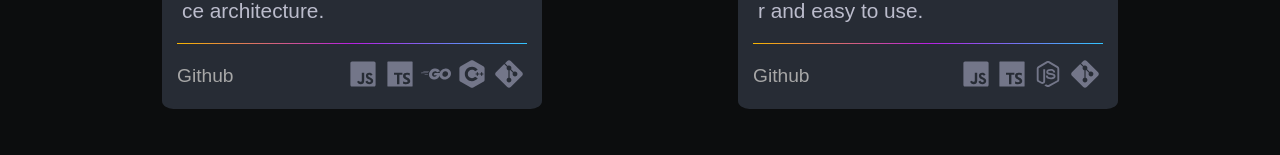
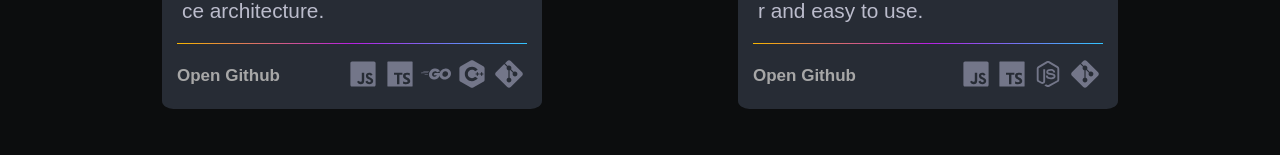
Before and after one commit to Smaug6739/smaug-website, a Nuxt app: page / in a window 1280 px wide. Shown: the part 519-674 px from the top of the page. Built offline with nearby package versions, Linux system fonts and the light colour scheme.

Commit message:
Improve links

```diff
--- a/components/about.component.vue
+++ b/components/about.component.vue
@@ -51,10 +51,3 @@ p {
   }
 }
 </style>
-
-<script>
-export default {
-  name: "About",
-  component: true,
-};
-</script>
--- a/components/badge.component.vue
+++ b/components/badge.component.vue
@@ -1,13 +1,7 @@
 <template ref="badge">
   <span class="bg">
-    <img
-      v-bind:src="'/icons/' + name + '-icon.svg'"
-      v-bind:alt="name"
-      class="icon"
-      ref="bgImage"
-      @mouseenter="show"
-      @mouseleave="hide"
-    />
+    <img v-bind:src="'/icons/' + name + '-icon.svg'" v-bind:alt="name" class="icon" ref="bgImage" @mouseenter="show"
+      @mouseleave="hide" />
     <div class="bubble">
       <span class="bubble-text" ref="bg">
         {{ capitalizeFirstLetter(name) }}
@@ -18,6 +12,7 @@
 
 <style scoped lang="scss">
 @import "../assets/scss/theme-variables.scss";
+
 .bg {
   position: relative;
   padding: 0 0.2rem 0rem 0.2rem;
@@ -32,7 +27,7 @@
 
 .bubble-text {
   opacity: 0;
-  transition: opacity 0.5s;
+  transition: opacity 0.4s;
   font-weight: 200 !important;
   font-size: 1rem;
   position: absolute;
--- a/components/project.component.vue
+++ b/components/project.component.vue
@@ -16,20 +16,16 @@
     <hr />
 
     <div class="project__footer">
-      <a :href="project.link" target="__blank">Github</a>
+      <a :href="project.link" target="__blank" style="font-weight: bolder;font-size: 17px;">Open Github</a>
       <div class="badges">
-        <Badge
-          v-for="badge of project.badges"
-          :key="badge"
-          :name="badge"
-          :parentMouse="over"
-        />
+        <Badge v-for="badge of project.badges" :key="badge" :name="badge" :parentMouse="over" />
       </div>
     </div>
   </div>
 </template>
 <style lang="scss" scoped>
 @import "@/assets/scss/theme-variables.scss";
+
 .project {
   display: flex;
   flex-direction: column;
@@ -48,18 +44,19 @@
   -ms-user-select: none;
   user-select: none;
 }
-.project:hover {
-  cursor: pointer;
-}
+
+
 .project__header {
   display: flex;
   align-items: center;
   padding: 8px;
+
   img {
     width: 50px;
     border-radius: 10%;
     margin-right: 10px;
   }
+
   .project__header-title {
     padding: 5px;
   }
@@ -69,8 +66,10 @@
     color: $secondary;
   }
 }
+
 .project__content {
   margin-top: 2px;
+
   .project__content-description {
     padding: 5px;
     text-align: justify;
@@ -83,6 +82,7 @@
   display: flex;
   justify-content: space-between;
   align-items: center;
+
   .badges {
     display: flex;
     flex-wrap: wrap;
```
